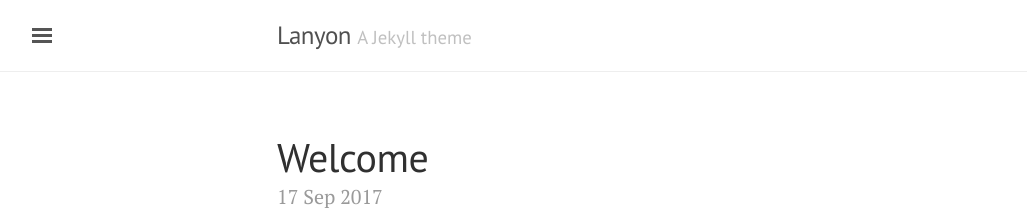
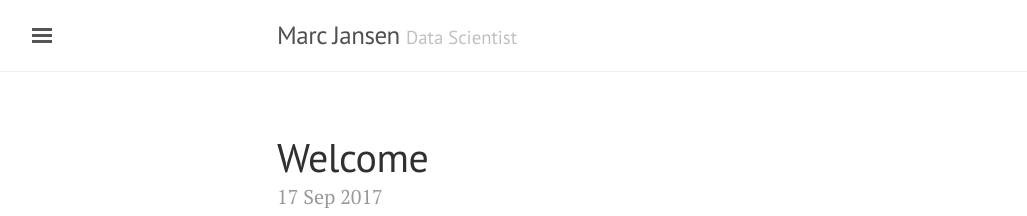
Before and after one commit to marccjansen/marccjansen.github.io, a Jekyll site: the page built from index.html, in a window 1280 px wide. Shown: the top 216 px of the page, without its empty margins (3-1030 px from the left). Built offline with Jekyll 4.4.1, drawn with Linux system fonts in a browser that asks for light colours; the list of posts is cut into pages by our own code.

Commit message:
update config

```diff
--- a/_config.yml
+++ b/_config.yml
@@ -4,18 +4,18 @@
 permalink:           pretty
 
 # Setup
-title:               Lanyon
-tagline:             'A Jekyll theme'
-description:         'A reserved <a href="http://jekyllrb.com" target="_blank">Jekyll</a> theme that places the utmost gravity on content with a hidden drawer. Made by <a href="https://twitter.com/mdo" target="_blank">@mdo</a>.'
-url:                 http://lanyon.getpoole.com
+title:               'Marc Jansen'
+tagline:             'Data Scientist'
+description:         'Personal project page'
+url:                 ''
 baseurl:             ''
 paginate:            5
 
 # About/contact
 author:
-  name:              Mark Otto
-  url:               https://twitter.com/mdo
-  email:             markdotto@gmail.com
+  name:              Marc Jansen
+  url:               https://twitter.com/marcchristiaan
+  email:             marc.c.jansen@gmail.com
 
 # Custom vars
 version:             1.0.0
```
